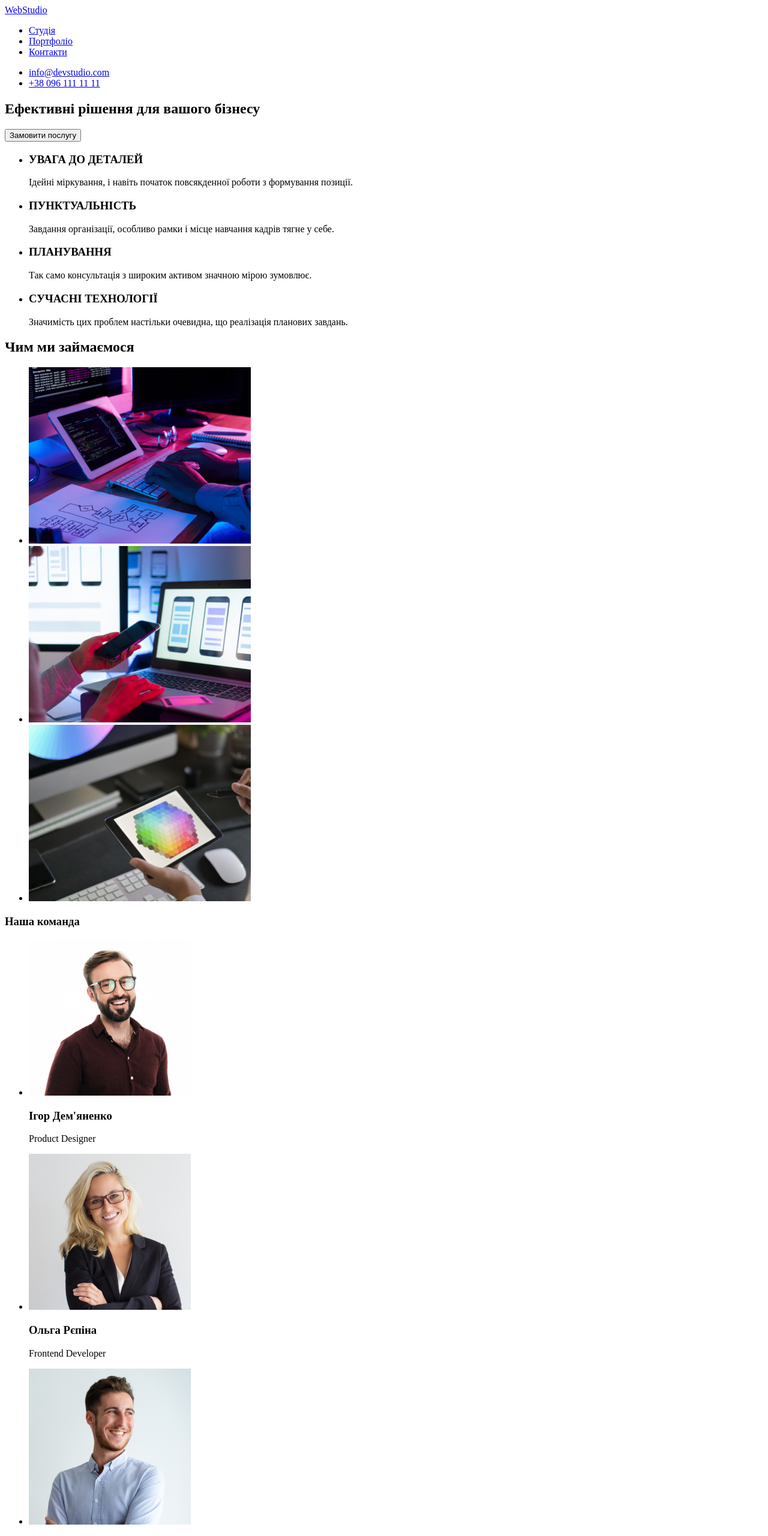
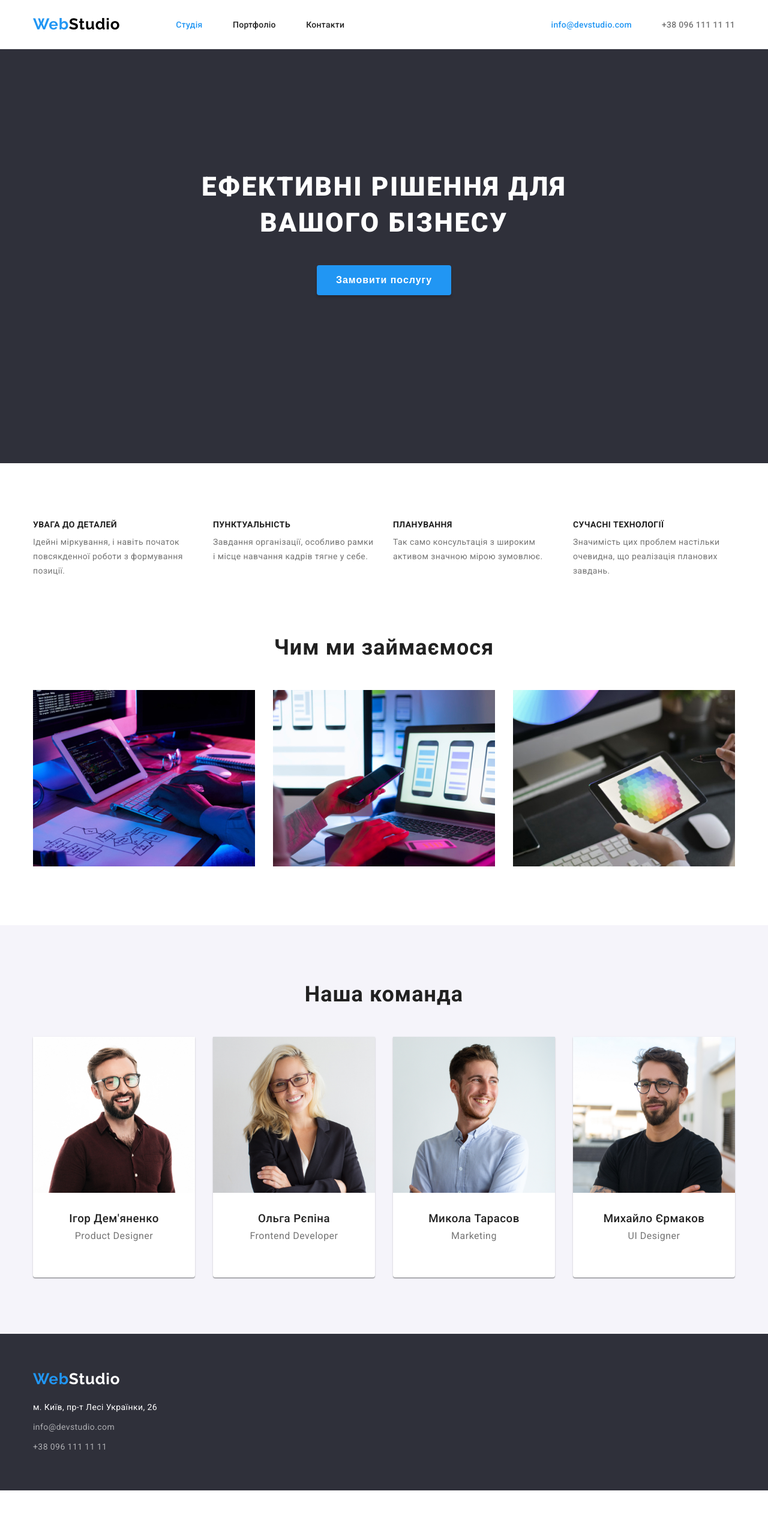
Before and after one commit to matveyozi/goit-markup-hw-02, a plain HTML site: page index.html in a window 1280 px wide. Shown: the top 2560 px of the page at 60% size. After the commit the page ends 2484 px from the top, so only its background shows below. Drawn offline with Linux system fonts and the light colour scheme.

Commit message:
add portfolio and modify index.html

```diff
--- /dev/null
+++ b/css/style.css
@@ -0,0 +1,370 @@
+@import url('https://fonts.googleapis.com/css2?family=Raleway:wght@700&family=Roboto:wght@400;500;700;900&display=swap');
+
+:root {
+	--blue-color: #2196F3;
+	--black-color: #212121;
+	--gray-color: #757575;
+	;
+}
+
+/* font-family: 'Raleway', sans-serif;
+font-family: 'Roboto', sans-serif; */
+
+* {
+	margin: 0;
+	padding: 0;
+	box-sizing: border-box;
+}
+
+body {
+	font-family: 'Roboto', 'Raleway', 'Arial', sans-serif;
+	font-style: normal;
+	color: var(--black-color);
+}
+
+a {
+	text-decoration: none;
+	color: #000;
+	font-style: normal;
+}
+
+li {
+	list-style: none;
+}
+
+button {
+	cursor: pointer;
+	border: none;
+}
+
+.title {
+	font-weight: 700;
+	font-size: 36px;
+	line-height: 42px;
+	text-align: center;
+	letter-spacing: 0.03em;
+}
+
+.title-fz36 {
+	color: var(--black-color);
+}
+
+.container {
+	max-width: 1170px;
+	margin: 0 auto;
+}
+
+/* LOGO */
+.logo {
+	font-family: 'Raleway';
+	font-weight: 700;
+	font-size: 26px;
+	line-height: 119%;
+	letter-spacing: 0.03em;
+}
+
+.logo span {
+	color: var(--blue-color);
+}
+
+/*HEADER*/
+.header {
+	padding: 25px 0 25px;
+	border-bottom: 1px solid #ECECEC;
+}
+
+.header__wrapper {
+	display: flex;
+	align-items: center;
+	width: 100%;
+}
+
+.menu {}
+
+.menu__list {
+	display: flex;
+	width: 281px;
+	margin-left: 93px;
+	justify-content: space-between;
+}
+
+.menu__item a {
+	font-weight: 500;
+	font-size: 14px;
+	line-height: 114%;
+	letter-spacing: 0.02em;
+	color: var(--black-color);
+}
+
+.menu__item-active a {
+	color: var(--blue-color);
+}
+
+.contacts__list {
+	display: flex;
+	margin-left: auto;
+}
+
+.contacts__item a {
+	font-weight: 500;
+	font-size: 14px;
+	line-height: 114%;
+	letter-spacing: 0.02em;
+	color: var(--gray-color);
+}
+
+.contacts__item a[href^='mailto'] {
+	color: var(--blue-color);
+}
+
+.contacts__item:last-child {
+	margin-left: 50px;
+}
+
+.title {
+	text-align: center;
+}
+
+/*MAIN PAGE*/
+
+/*HERO*/
+.hero {
+	background: #2F303A;
+	padding: 200px 0 280px;
+}
+
+.hero__title {
+	width: 696px;
+	font-weight: 900;
+	font-size: 44px;
+	line-height: 136%;
+	letter-spacing: 0.06em;
+	text-transform: uppercase;
+	color: #FFFFFF;
+	margin: 0 auto;
+	margin-bottom: 40px;
+}
+
+.hero button {
+	display: block;
+	background: var(--blue-color);
+	box-shadow: 0px 4px 4px rgba(0, 0, 0, 0.15);
+	border-radius: 4px;
+	padding: 10px 32px;
+
+	font-weight: 700;
+	font-size: 16px;
+	line-height: 188%;
+	letter-spacing: 0.06em;
+	color: #FFFFFF;
+	margin: 0 auto;
+
+}
+
+/*ABOUT*/
+
+.about {
+	padding-top: 94px;
+}
+
+.about__list {
+	display: flex;
+	justify-content: space-between;
+}
+
+.about__item {
+	width: 270px;
+}
+
+.about__subtitle {
+	font-weight: 700;
+	font-size: 14px;
+	line-height: 16px;
+	letter-spacing: 0.03em;
+	text-transform: uppercase;
+	color: var(--black-color);
+	margin-bottom: 10px;
+}
+
+.about__descr {
+	font-weight: 400;
+	font-size: 14px;
+	line-height: 171%;
+	letter-spacing: 0.03em;
+	color: var(--gray-color);
+}
+
+/*JOB*/
+
+.job {
+	padding: 94px 0;
+}
+
+.job__title {
+	margin-bottom: 50px;
+}
+
+.job__list {
+	display: flex;
+	justify-content: space-between;
+}
+
+.team {
+	padding: 94px 0;
+	background: #F5F4FA;
+}
+
+.team__title {
+	margin-bottom: 50px;
+}
+
+.team__list {
+	display: flex;
+	justify-content: space-between;
+}
+
+.team__item {
+	background: #FFFFFF;
+	box-shadow: 0px 1px 3px rgba(0, 0, 0, 0.12), 0px 1px 1px rgba(0, 0, 0, 0.14), 0px 2px 1px rgba(0, 0, 0, 0.2);
+	border-radius: 0px 0px 4px 4px;
+	padding-bottom: 59px;
+
+	font-size: 16px;
+	line-height: 118%;
+	text-align: center;
+	letter-spacing: 0.03em;
+
+}
+
+.team__item img {
+	margin-bottom: 30px;
+}
+
+.team__name {
+	font-weight: 500;
+	color: var(--black-color);
+	margin-bottom: 10px;
+}
+
+.team__vacancy {
+	font-weight: 400;
+	color: var(--gray-color);
+}
+
+/*PORTFOLIO PAGE*/
+/*PORTFOLIO*/
+.portfolio__works {
+	padding-top: 94px;
+}
+
+/*BUTTONS*/
+.filter__list {
+	display: flex;
+	justify-content: center;
+	margin-bottom: 34px;
+}
+
+.filter__item {
+	margin-right: 30px;
+
+}
+
+.filter__item:last-child {
+	margin-right: 0;
+
+}
+
+.filter__btn {
+	padding: 6px 22px;
+	background: #F5F4FA;
+	border: none;
+	border-radius: 4px;
+	font-weight: 500;
+	font-size: 16px;
+	line-height: 162%;
+	letter-spacing: 0.03em;
+	color: var(--black-color);
+	cursor: pointer;
+}
+
+.filter__btn:hover,
+.filter__btn:focus {
+	background-color: var(--blue-color);
+	scale: 1.1;
+	color: #FFFFFF;
+	box-shadow: 0px 3px 1px rgba(0, 0, 0, 0.1), 0px 1px 2px rgba(0, 0, 0, 0.08), 0px 2px 2px rgba(0, 0, 0, 0.12);
+}
+
+.works__list {
+	display: flex;
+	flex-wrap: wrap;
+	justify-content: space-between;
+}
+
+.work {
+	min-height: 404px;
+	border: 1px solid #EEEEEE;
+	margin-bottom: 30px;
+	padding-bottom: 20px;
+}
+
+.work__img {
+	height: 294px;
+	margin-bottom: 20px;
+}
+
+.work__title {
+	font-weight: 700;
+	font-size: 18px;
+	line-height: 200%;
+	/* identical to box height, or 200% */
+	letter-spacing: 0.06em;
+	color: var(--black-color);
+	margin-bottom: 4px;
+	padding-left: 24px;
+}
+
+.work__descr {
+	font-size: 16px;
+	line-height: 188%;
+	letter-spacing: 0.03em;
+	color: #757575;
+	padding-left: 24px;
+}
+
+/* FOOTER */
+
+.footer {
+	min-height: 252px;
+	background: #2F303A;
+	padding: 60px 0;
+}
+
+.footer .logo {
+	color: #fff;
+	margin-bottom: 20px;
+}
+
+.footer a {
+	display: block;
+	text-decoration: none;
+}
+
+.address__link {
+	font-weight: 400;
+	font-size: 14px;
+	line-height: 171%;
+	letter-spacing: 0.03em;
+	color: rgba(255, 255, 255, 0.6);
+	margin-top: 9px;
+}
+
+.address__link:first-child {
+	text-decoration: none;
+	font-weight: 400;
+	font-size: 14px;
+	line-height: 171%;
+	letter-spacing: 0.03em;
+	color: #FFFFFF;
+	margin-top: 0;
+}
--- a/index.html
+++ b/index.html
@@ -5,25 +5,27 @@
   <meta charset="UTF-8" />
   <meta http-equiv="X-UA-Compatible" content="IE=edge" />
   <meta name="viewport" content="width=device-width, initial-scale=1.0" />
+  <link rel="stylesheet" href="css/style.css">
   <title>WebStudio</title>
 </head>
 
 <body>
   <header class="header">
     <div class="container">
+      <div class="header__wrapper">
         <a href="#" class="logo"><span>Web</span>Studio</a>
         <nav class="menu">
           <ul class="menu__list">
-          <li class="menu__item"><a href="#">Студія</a></li>
-          <li class="menu__item"><a href="#">Портфоліо</a></li>
+            <li class="menu__item menu__item-active"><a href="./index.html">Студія</a></li>
+            <li class="menu__item "><a href="./portfolio.html">Портфоліо</a></li>
             <li class="menu__item"><a href="#">Контакти</a></li>
           </ul>
         </nav>
-
-      <ul class="header__contacts">
-        <li><a href="mailto:info@devstudio.com">info@devstudio.com</a></li>
-        <li><a href="tel:+380961111111">+38 096 111 11 11</a></li>
+        <ul class="contacts__list">
+          <li class="contacts__item"><a href="mailto:info@devstudio.com">info@devstudio.com</a></li>
+          <li class="contacts__item"><a href="tel:+380961111111">+38 096 111 11 11</a></li>
         </ul>
+      </div>
     </div>
   </header>
 
@@ -40,29 +42,29 @@
     <section class="about">
       <div class="container">
         <ul class="about__list">
-          <li>
-            <h3 class="title about__subtitle">УВАГА ДО ДЕТАЛЕЙ</h3>
+          <li class="about__item">
+            <h3 class="subtitle about__subtitle">УВАГА ДО ДЕТАЛЕЙ</h3>
             <p class="about__descr">
               Ідейні міркування, і навіть початок повсякденної роботи з
               формування позиції.
             </p>
           </li>
-          <li>
-            <h3 class="title about__subtitle">ПУНКТУАЛЬНІСТЬ</h3>
+          <li class="about__item">
+            <h3 class="subtitle about__subtitle">ПУНКТУАЛЬНІСТЬ</h3>
             <p class="about__descr">
               Завдання організації, особливо рамки і місце навчання кадрів
               тягне у себе.
             </p>
           </li>
-          <li>
-            <h3 class="title about__subtitle">ПЛАНУВАННЯ</h3>
+          <li class="about__item">
+            <h3 class="subtitle about__subtitle">ПЛАНУВАННЯ</h3>
             <p class="about__descr">
               Так само консультація з широким активом значною мірою
               зумовлює.
             </p>
           </li>
-          <li>
-            <h3 class="title about__subtitle">СУЧАСНІ ТЕХНОЛОГІЇ</h3>
+          <li class="about__item">
+            <h3 class="subtitle about__subtitle">СУЧАСНІ ТЕХНОЛОГІЇ</h3>
             <p class="about__descr">
               Значимість цих проблем настільки очевидна, що реалізація
               планових завдань.
@@ -73,36 +75,37 @@
       </div>
     </section>
 
-    <section class="work">
-
-      <h2 class="work__title title">Чим ми займаємося</h2>
-      <ul>
-        <li><img src="img/box1.jpg" alt="tab" class="work__img" width="370" /></li>
-        <li><img src="img/box2.jpg" alt="phone" class="work__img" width="370" /></li>
-        <li><img src="img/box3.jpg" alt="color" class="work__img" width="370" /></li>
+    <section class="job">
+      <div class="container">
+        <h2 class="job__title title title-fz36">Чим ми займаємося</h2>
+        <ul class="job__list">
+          <li class="job__item"><img src="img/box1.jpg" alt="tab" class="job__img" width="370" /></li>
+          <li class="job__item"><img src="img/box2.jpg" alt="phone" class="job__img" width="370" /></li>
+          <li class="job__item"><img src="img/box3.jpg" alt="color" class="job__img" width="370" /></li>
         </ul>
+      </div>
     </section>
 
     <section class="team">
       <div class="container">
-        <h3 class="team__title title">Наша команда</h3>
-        <ul class="team__wrapper">
-          <li class="team__member">
+        <h3 class="team__title title title-fz36">Наша команда</h3>
+        <ul class="team__list">
+          <li class="team__item">
             <img src="img/igor.jpg" alt="Igor" class="team__person" width="270" />
             <h3 class="team__name">Ігор Дем'яненко</h3>
             <p class="team__vacancy">Product Designer</p>
           </li>
-          <li class="team__member">
+          <li class="team__item">
             <img src="img/olga.jpg" alt="Olga" class="team__person" width="270" />
             <h3 class="team__name">Ольга Рєпіна</h3>
             <p class="team__vacancy">Frontend Developer</p>
           </li>
-          <li class="team__member">
+          <li class="team__item">
             <img src="img/mikola.jpg" alt="Igor" class="team__person" width="270" />
             <h3 class="team__name">Микола Тарасов</h3>
             <p class="team__vacancy">Marketing</p>
           </li>
-          <li class="team__member">
+          <li class="team__item">
             <img src="img/mihaylo.jpg" alt="Igor" class="team__person" width="270" />
             <h3 class="team__name">Михайло Єрмаков</h3>
             <p class="team__vacancy">UI Designer</p>
@@ -115,11 +118,12 @@
   <footer class="footer">
     <div class="container">
       <a href="#" class="logo"><span>Web</span>Studio</a>
-      <address>
-        <a target="_blank" href="https://goo.gl/maps/PSJ1B6wUbV4Z93yD6" rel="noopener noreferrer nofollow" class="footer__address">м.
+      <address class="address">
+        <a target="_blank" href="https://goo.gl/maps/PSJ1B6wUbV4Z93yD6" rel="noopener noreferrer nofollow"
+          class="address__link">м.
           Київ, пр-т Лесі Українки, 26</a>
-        <a href="mailto:info@devstudio.com">info@devstudio.com</a>
-        <a href="tel:+380961111111">+38 096 111 11 11</a>
+        <a class='address__link' href="mailto:info@devstudio.com">info@devstudio.com</a>
+        <a class='address__link' href="tel:+380961111111">+38 096 111 11 11</a>
       </address>
     </div>
   </footer>
```
Also changed, not shown: portfolio.html (added, +109 -0 lines), img/borders.jpg (added), img/boxes.jpg (added), img/business.jpg (added), img/lab.jpg (added), img/limited.jpg (added), img/orlean.jpg (added), img/prime.jpg (added), img/seafood.jpg (added), img/technokryak.jpg (added). Lines whose indentation alone changed are shown as unchanged.
